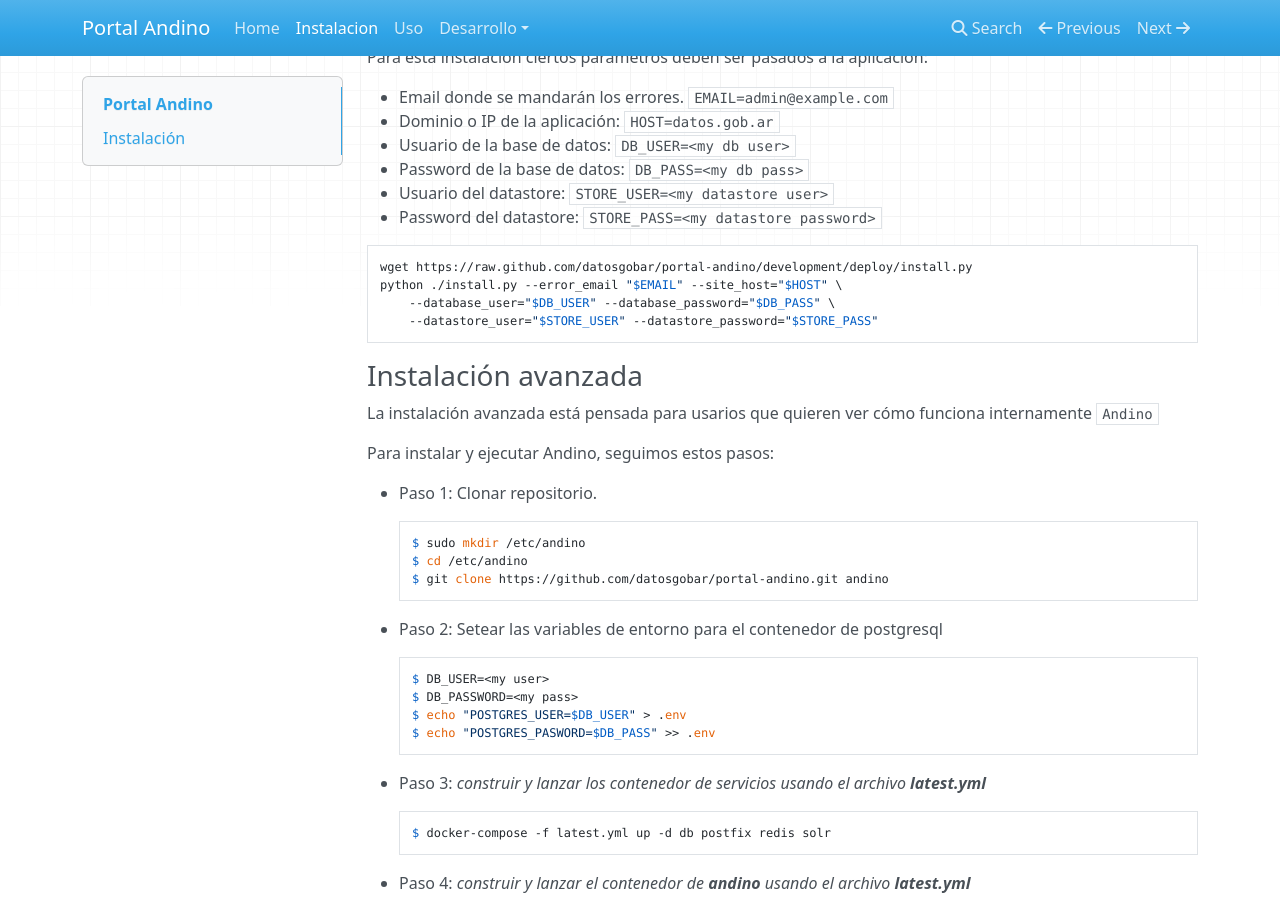
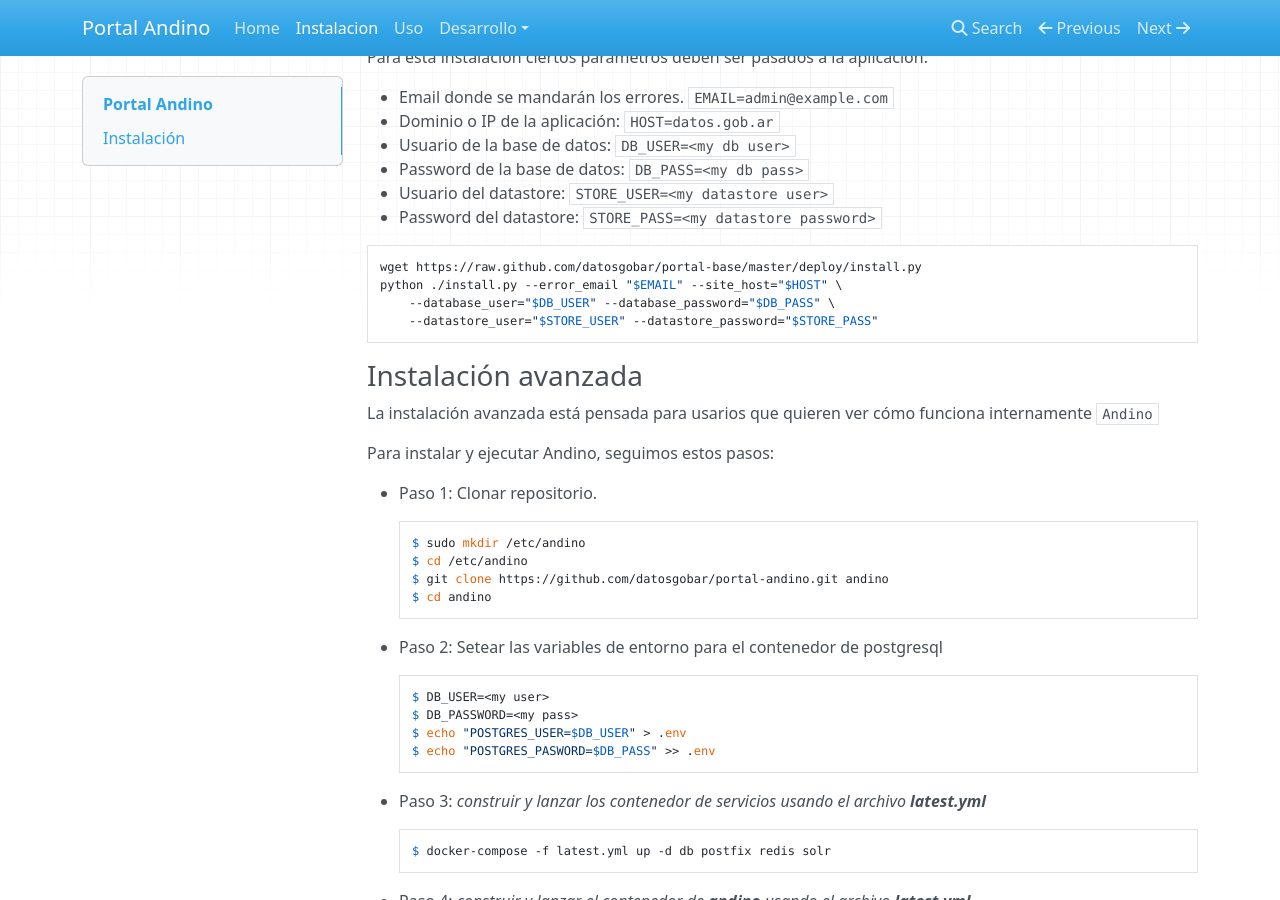
Before and after one commit to datosgobar/portal-andino, an MkDocs documentation site: the page built from docs/setup/install.md, in a window 1280 px wide and 900 px high, scrolled down 651 px. Built offline with MkDocs 1.6.1, drawn with Linux system fonts in a browser that asks for light colours; nearby versions of some CDN libraries; old or Windows-style settings are respelled for this version of MkDocs; some of the changed lines change nothing that is shown.

Commit message:
Actualizo la documentacion

````diff
--- a/docs/setup/install.md
+++ b/docs/setup/install.md
@@ -31,7 +31,7 @@
 + Password del datastore: `STORE_PASS=<my datastore password>`
 
 ```bash
-wget https://raw.github.com/datosgobar/portal-andino/development/deploy/install.py
+wget https://raw.github.com/datosgobar/portal-base/master/deploy/install.py
 python ./install.py --error_email "$EMAIL" --site_host="$HOST" \
     --database_user="$DB_USER" --database_password="$DB_PASS" \
     --datastore_user="$STORE_USER" --datastore_password="$STORE_PASS"
@@ -48,6 +48,7 @@
 		$ sudo mkdir /etc/andino
 		$ cd /etc/andino
 		$ git clone https://github.com/datosgobar/portal-andino.git andino
+		$ cd andino
 
 + Paso 2: Setear las variables de entorno para el contenedor de postgresql
 
````
